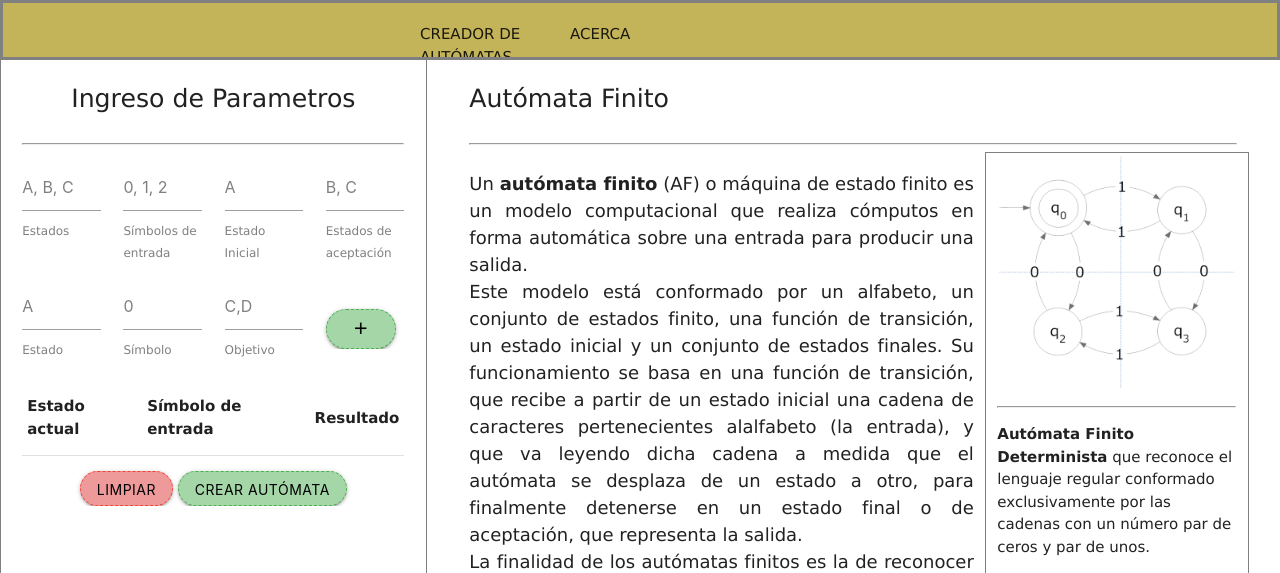
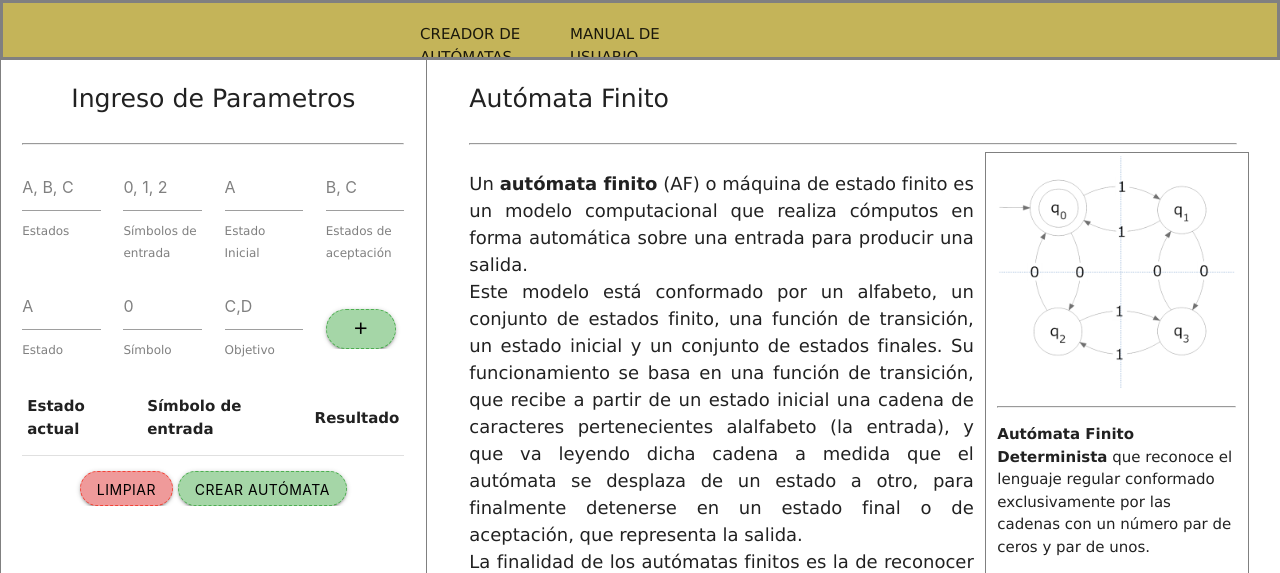
Before and after one commit to maurogarcesd/automatacreator, a Flask app: page / in a window 1280 px wide. Shown: the top 573 px of the page. Run offline with Flask 2, Linux system fonts and the light colour scheme; lists and menus that the app fills with data are empty; some libraries are stand-ins or nearby versions.

Commit message:
actualizado about

```diff
--- a/templates/index.html
+++ b/templates/index.html
@@ -26,7 +26,7 @@
            <!-- <title class="navbar-title" id= CREADOR DE AUTOMATAS </title>-->
             <li class="navbar-item" id="autoamatonLink">CREADOR DE AUTÓMATAS</li>
             <!-- <li class="navbar-item" id="regexLink">REGEX</li>-->
-            <li class="navbar-item" id="aboutLink">ACERCA</li>
+            <li class="navbar-item" id="aboutLink">MANUAL DE USUARIO</li>
 
            </ul>
     </div>
```
